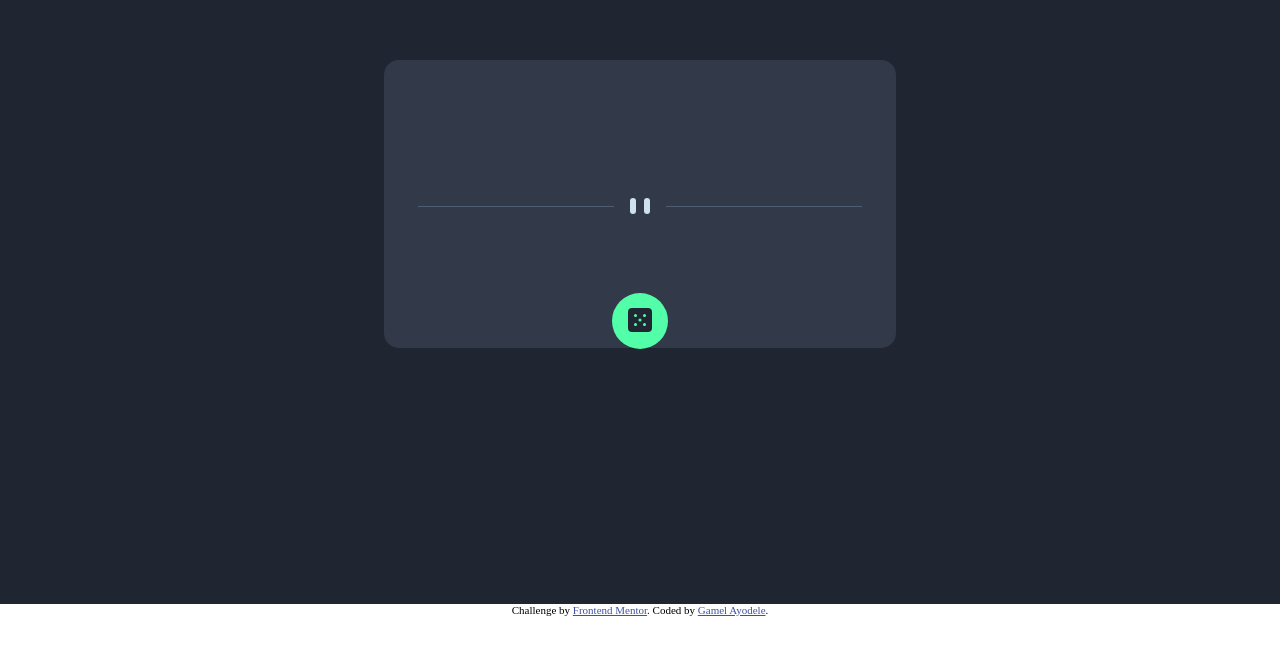
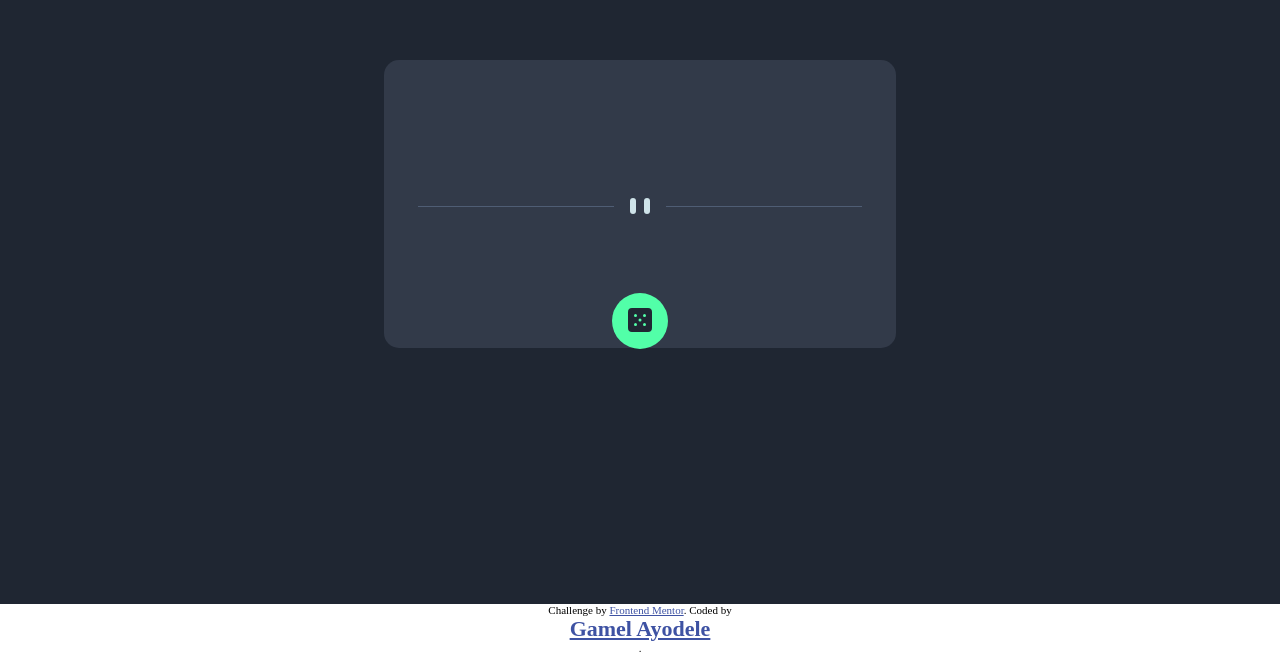
Before and after one commit to gamelayo/Advice-generator-app, a plain HTML site: page index.html in a window 1280 px wide. Shown: the part 196-850 px from the top of the page. Before the commit the page ends 812 px from the top, so only its background shows below. Drawn offline with Linux system fonts and the light colour scheme; no server answers.

Commit message:
another commit

```diff
--- a/index.html
+++ b/index.html
@@ -51,21 +51,25 @@
         <button>
           <img
             src="./images/icon-dice.svg"
-            alt=""
+            alt="dice"
             onClick="window.location.reload(true)"
             class="dice"
           />
         </button>
       </div>
     </main>
+    <footer>
+      <div class="attribution">
+        Challenge by
+        <a href="https://www.frontendmentor.io?ref=challenge" target="_blank"
+          >Frontend Mentor</a
+        >. Coded by
+        <a href="https://twitter.com/GAMEL06" target="_blank"
+          ><h1>Gamel Ayodele</h1> </a
+        >.
+      </div>
+    </footer>
 
-    <div class="attribution">
-      Challenge by
-      <a href="https://www.frontendmentor.io?ref=challenge" target="_blank"
-        >Frontend Mentor</a
-      >. Coded by
-      <a href="https://twitter.com/GAMEL06" target="_blank">Gamel Ayodele</a>.
-    </div>
     <script src="index.js"></script>
   </body>
 </html>
```
